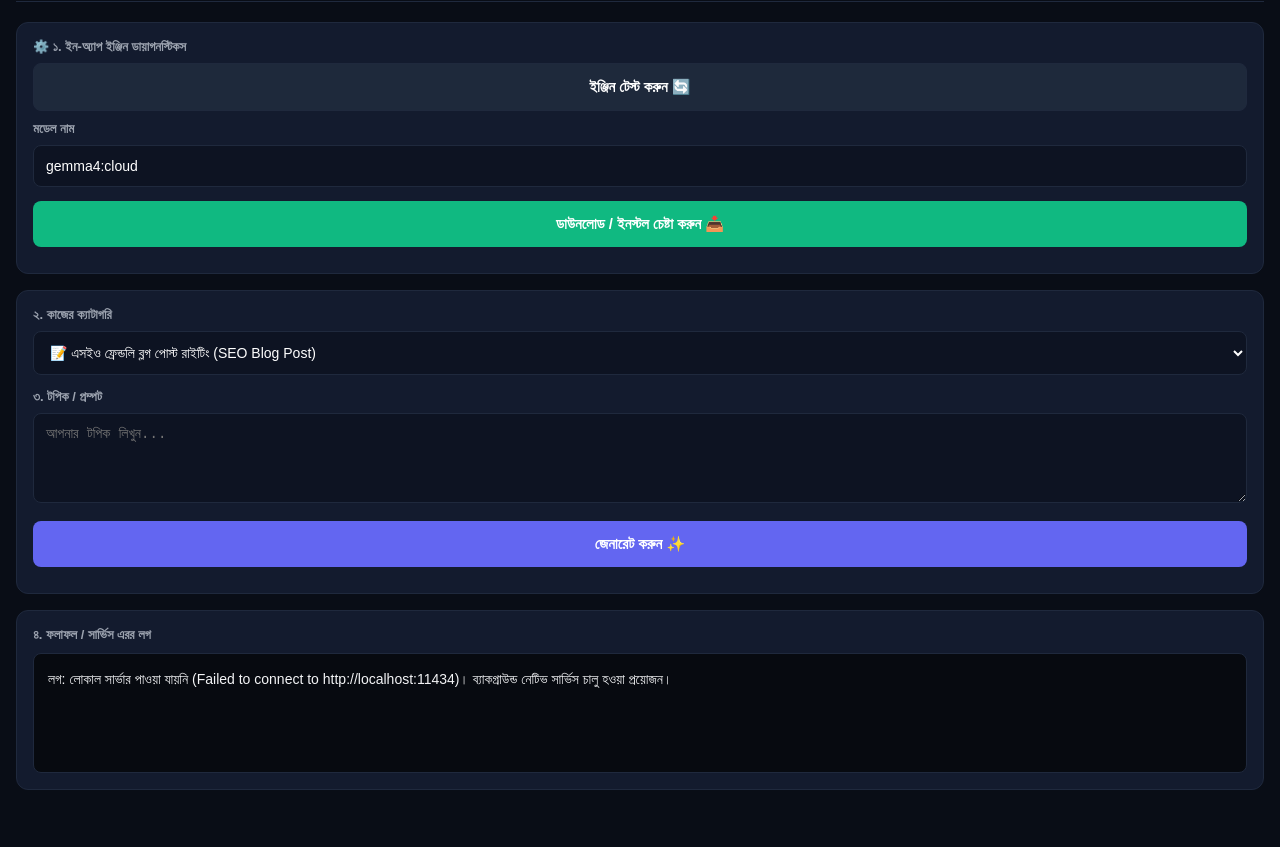
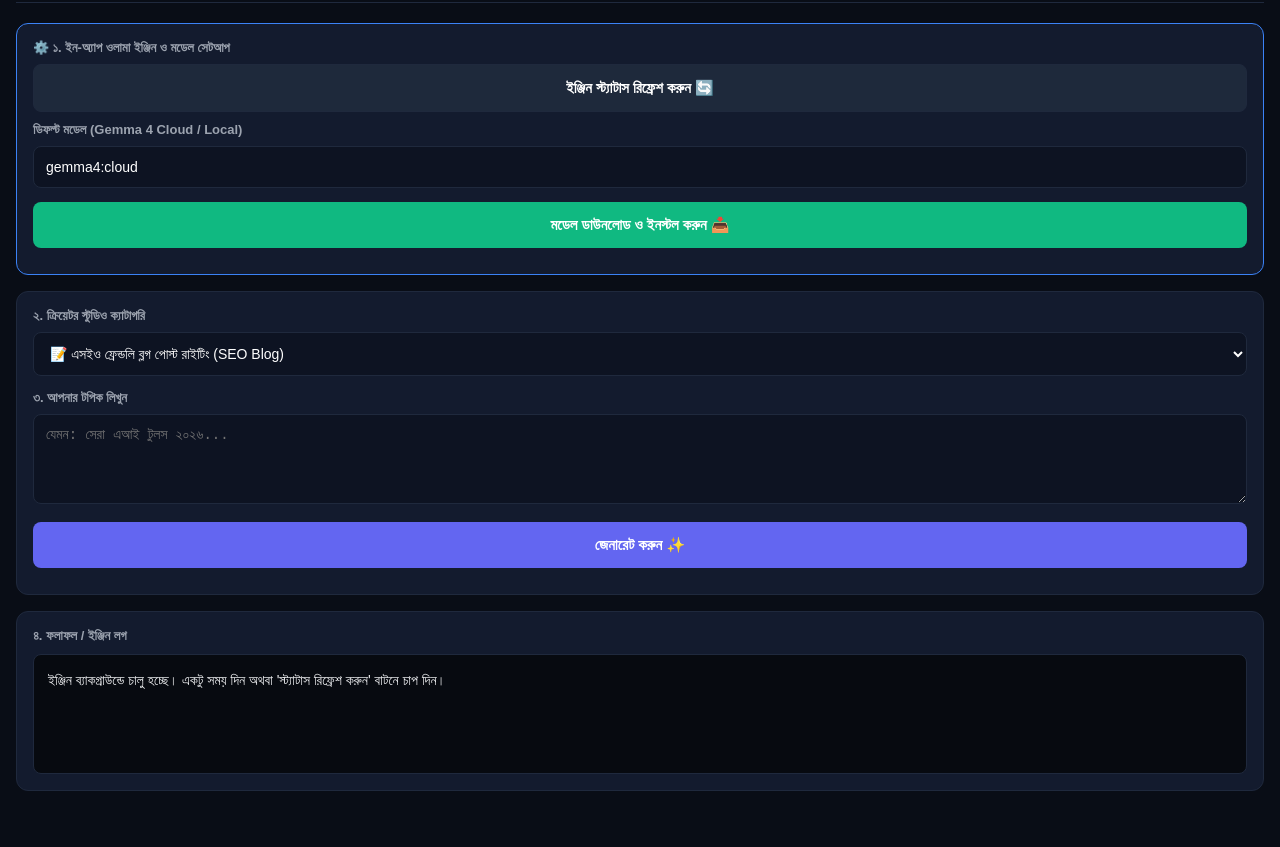
Before and after one commit to shikhiai159-lang/ai, a website: page www/index.html in a window 1280 px wide. Shown: the part 53-900 px from the top of the page. Drawn offline with Linux system fonts and the light colour scheme; no server answers.

Commit message:
Update frontend index.html with standalone engine manager

```diff
--- a/www/index.html
+++ b/www/index.html
@@ -3,7 +3,7 @@
 <head>
     <meta charset="UTF-8">
     <meta name="viewport" content="width=device-width, initial-scale=1.0">
-    <title>AI Studio Pro</title>
+    <title>AI Studio Pro - Standalone</title>
     <style>
         :root { --bg-dark: #090d16; --card-bg: #131b2e; --primary: #6366f1; --accent: #10b981; --danger: #ef4444; --text-main: #f3f4f6; --text-muted: #9ca3af; --border: #1f293d; }
         * { box-sizing: border-box; margin: 0; padding: 0; }
@@ -23,116 +23,109 @@
 </head>
 <body>
     <div class="header">
-        <h1>🎬 AI Studio Pro</h1>
-        <div class="status-badge" id="statusIndicator">Checking...</div>
+        <h1>🎬 AI Studio Pro (Standalone)</h1>
+        <div class="status-badge" id="engineStatus">ইঞ্জিন চেক করা হচ্ছে...</div>
+    </div>
+
+    <div class="card" style="border-color: #3b82f6;">
+        <label>⚙️ ১. ইন-অ্যাপ ওলামা ইঞ্জিন ও মডেল সেটআপ</label>
+        <button class="btn btn-secondary" onclick="checkEngine()">ইঞ্জিন স্ট্যাটাস রিফ্রেশ করুন 🔄</button>
+
+        <label>ডিফল্ট মডেল (Gemma 4 Cloud / Local)</label>
+        <input type="text" id="targetModel" value="gemma4:cloud">
+        <button class="btn btn-success" id="downloadBtn" onclick="downloadModel()">মডেল ডাউনলোড ও ইনস্টল করুন 📥</button>
     </div>
 
     <div class="card">
-        <label>⚙️ ১. ইন-অ্যাপ ইঞ্জিন ডায়াগনস্টিকস</label>
-        <button class="btn btn-secondary" onclick="checkOllamaHealth()">ইঞ্জিন টেস্ট করুন 🔄</button>
+        <label>২. ক্রিয়েটর স্টুডিও ক্যাটাগরি</label>
+        <select id="taskType">
+            <option value="blog">📝 এসইও ফ্রেন্ডলি ব্লগ পোস্ট রাইটিং (SEO Blog)</option>
+            <option value="video_script">🎬 ভিডিও সিন স্ক্রিপ্ট ও ভয়েসওভার (Video Script)</option>
+            <option value="thumbnail">🎨 ইউটিউব থাম্বনেল আইডিয়া ও প্রম্পট (Thumbnail Ideas)</option>
+        </select>
 
-        <label>মডেল নাম</label>
-        <input type="text" id="pullModelName" value="gemma4:cloud">
-        <button class="btn btn-success" id="pullBtn" onclick="pullOllamaModel()">ডাউনলোড / ইনস্টল চেষ্টা করুন 📥</button>
+        <label>৩. আপনার টপিক লিখুন</label>
+        <textarea id="userPrompt" rows="4" placeholder="যেমন: সেরা এআই টুলস ২০২৬..."></textarea>
+
+        <button class="btn" onclick="runGeneration()">জেনারেট করুন ✨</button>
     </div>
 
     <div class="card">
-        <label>২. কাজের ক্যাটাগরি</label>
-        <select id="taskType">
-            <option value="blog">📝 এসইও ফ্রেন্ডলি ব্লগ পোস্ট রাইটিং (SEO Blog Post)</option>
-            <option value="video_script">🎬 ভিডিও সিন স্ক্রিপ্ট ও ভয়েসওভার (Video Script & Voiceover)</option>
-            <option value="thumbnail">🎨 ইউটিউব থাম্বনেল আইডিয়া ও প্রম্পট (Thumbnail Ideas)</option>
-        </select>
-
-        <label>৩. টপিক / প্রম্পট</label>
-        <textarea id="userPrompt" rows="4" placeholder="আপনার টপিক লিখুন..."></textarea>
-
-        <button class="btn" onclick="processAIRequest()">জেনারেট করুন ✨</button>
-    </div>
-
-    <div class="card">
-        <label>৪. ফলাফল / সার্ভিস এরর লগ</label>
-        <div class="output-box" id="resultBox">রেসপন্স বা এরর তথ্য এখানে দেখাবে...</div>
+        <label>৪. ফলাফল / ইঞ্জিন লগ</label>
+        <div class="output-box" id="outputBox">ইঞ্জিন রেডি হলে ফলাফল এখানে দেখাবে...</div>
     </div>
 
     <script>
-        const OLLAMA_HOST = "http://localhost:11434";
+        const HOST = "http://localhost:11434";
 
-        async function checkOllamaHealth() {
-            const badge = document.getElementById('statusIndicator');
-            const resultBox = document.getElementById('resultBox');
+        async function checkEngine() {
+            const badge = document.getElementById('engineStatus');
+            const box = document.getElementById('outputBox');
             try {
-                const res = await fetch(`${OLLAMA_HOST}/api/tags`, { method: 'GET' });
+                const res = await fetch(`${HOST}/api/tags`);
                 if (res.ok) {
-                    badge.innerText = "Engine Active (Port 11434 Connected)";
+                    badge.innerText = "Embedded Engine Active ✅";
                     badge.className = "status-badge active";
-                    resultBox.innerText = "সার্ভার সক্রিয় আছে। আপনি মডেল ব্যবহার করতে পারেন।";
+                    box.innerText = "লোকাল ইঞ্জিন সফলভাবে ব্যাকগ্রাউন্ডে সচল রয়েছে!";
                 } else {
-                    throw new Error("Port open but non-200 response");
+                    throw new Error();
                 }
             } catch (e) {
-                badge.innerText = "Engine Disconnected";
+                badge.innerText = "Engine Starting... ⏳";
                 badge.className = "status-badge";
-                resultBox.innerText = "লগ: লোকাল সার্ভার পাওয়া যায়নি (Failed to connect to " + OLLAMA_HOST + ")। ব্যাকগ্রাউন্ড নেটিভ সার্ভিস চালু হওয়া প্রয়োজন।";
+                box.innerText = "ইঞ্জিন ব্যাকগ্রাউন্ডে চালু হচ্ছে। একটু সময় দিন অথবা 'স্ট্যাটাস রিফ্রেশ করুন' বাটনে চাপ দিন।";
             }
         }
 
-        async function pullOllamaModel() {
-            const btn = document.getElementById('pullBtn');
-            const modelName = document.getElementById('pullModelName').value.trim();
-            const resultBox = document.getElementById('resultBox');
-
-            btn.disabled = true;
-            btn.innerText = "প্রসেস করা হচ্ছে...";
-            resultBox.innerText = `কানেক্ট করার চেষ্টা চলছে (${modelName})...`;
+        async function downloadModel() {
+            const model = document.getElementById('targetModel').value.trim();
+            const box = document.getElementById('outputBox');
+            box.innerText = `মডেল (${model}) ডাউনলোড ও কনফিগার শুরু হয়েছে... অনুগ্রহ করে অপেক্ষা করুন।`;
 
             try {
-                const res = await fetch(`${OLLAMA_HOST}/api/pull`, {
+                const res = await fetch(`${HOST}/api/pull`, {
                     method: 'POST',
                     headers: { 'Content-Type': 'application/json' },
-                    body: JSON.stringify({ name: modelName, stream: false })
+                    body: JSON.stringify({ name: model, stream: false })
                 });
-
                 if(res.ok) {
-                    resultBox.innerText = `সফলভাবে ${modelName} মডেলের জন্য রিকোয়েস্ট এক্সেপ্ট হয়েছে!`;
+                    box.innerText = `সফলভাবে ${model} মডেল ইনস্টল সম্পন্ন হয়েছে! এখন আপনি যেকোনো প্রম্পট রান করতে পারবেন।`;
+                    checkEngine();
                 } else {
-                    resultBox.innerText = "সার্ভার এরর: " + res.status + " " + res.statusText;
+                    box.innerText = "মডেল ইনস্টল করার সময় সার্ভার রেসপন্স দেয়নি। ইঞ্জিন সচল আছে কিনা নিশ্চিত করুন।";
                 }
             } catch(e) {
-                resultBox.innerText = "বাটন ট্র্যাকিং লগ: ব্যাকগ্রাউন্ড লোকাল সার্ভার অফ থাকায় ফেচ ফেল করেছে (" + e.message + ")।";
-            } finally {
-                btn.disabled = false;
-                btn.innerText = "ডাউনলোড / ইনস্টল মডেল 📥";
+                box.innerText = "ত্রুটি: সার্ভারের সাথে কানেক্ট করা যায়নি (" + e.message + ")।";
             }
         }
 
-        async function processAIRequest() {
+        async function runGeneration() {
             const task = document.getElementById('taskType').value;
-            const promptText = document.getElementById('userPrompt').value.trim();
-            const modelName = document.getElementById('pullModelName').value.trim();
-            const resultBox = document.getElementById('resultBox');
+            const prompt = document.getElementById('userPrompt').value.trim();
+            const model = document.getElementById('targetModel').value.trim();
+            const box = document.getElementById('outputBox');
 
-            if (!promptText) return alert('দয়া করে বিষয়বস্তু লিখুন!');
+            if (!prompt) return alert('দয়া করে কিছু লিখুন!');
 
-            resultBox.innerText = "প্রসেস করা হচ্ছে... ⏳";
-            let promptPrefix = task === "blog" ? "Write an SEO blog in Bengali: " : "Create video script in Bengali: ";
+            box.innerText = "এআই প্রসেস করছে... ⏳";
+            let prefix = task === "blog" ? "Write an SEO blog post in Bengali for: " : "Create a video script in Bengali for: ";
 
             try {
-                const res = await fetch(`${OLLAMA_HOST}/api/generate`, {
+                const res = await fetch(`${HOST}/api/generate`, {
                     method: 'POST',
                     headers: { 'Content-Type': 'application/json' },
-                    body: JSON.stringify({ model: modelName, prompt: promptPrefix + promptText, stream: false })
+                    body: JSON.stringify({ model: model, prompt: prefix + prompt, stream: false })
                 });
 
-                if(!res.ok) throw new Error("Ollama Engine রেসপন্স দেয়নি।");
+                if(!res.ok) throw new Error("ইঞ্জিন থেকে আউটপুট পাওয়া যায়নি।");
                 const data = await res.json();
-                resultBox.innerText = data.response;
+                box.innerText = data.response;
             } catch(err) {
-                resultBox.innerText = "ত্রুটি: " + err.message;
+                box.innerText = "ত্রুটি: " + err.message;
             }
         }
 
-        checkOllamaHealth();
+        checkEngine();
     </script>
 </body>
 </html>
```
